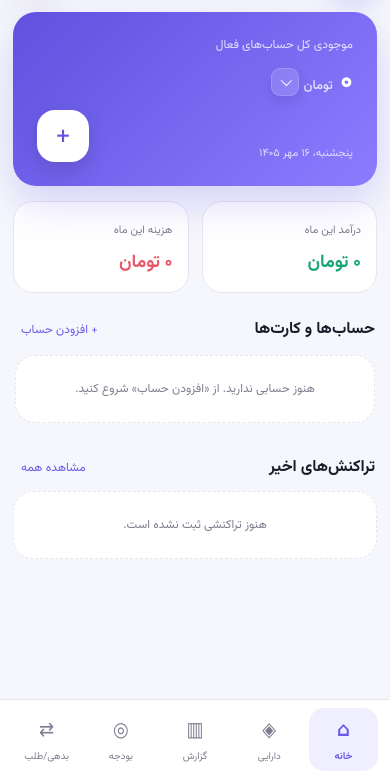
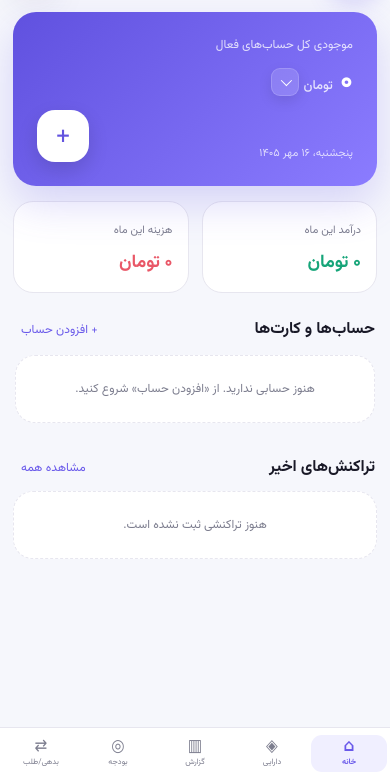
Before and after one commit to noneid000/hesabyar, a plain HTML site: page index.html in a window 390 px wide. Shown: the part 65-844 px from the top of the page. Drawn offline with Linux system fonts and the light colour scheme.

Commit message:
Update index.html

```diff
--- a/index.html
+++ b/index.html
@@ -1005,29 +1005,39 @@
         bottom: 0;
         right: 0;
         left: 0;
+        width: 100%;
+        max-width: 1180px;
         margin: auto;
-        max-width: 1180px;
-        padding: 8px 12px calc(8px + env(safe-area-inset-bottom));
+        box-sizing: border-box;
+        padding: 7px 8px calc(7px + env(safe-area-inset-bottom));
         background: #ffffffeb;
         backdrop-filter: blur(18px);
         border-top: 1px solid var(--border);
         display: grid;
-        grid-template-columns: repeat(5, 1fr);
-        gap: 5px;
+        grid-template-columns: repeat(5, minmax(0, 1fr));
+        gap: 4px;
       }
       [data-theme="dark"] .bottom-nav {
         background: #191b28eb;
       }
       .nav-btn {
+        min-width: 0;
+        width: 100%;
+        box-sizing: border-box;
+        overflow: hidden;
+        white-space: nowrap;
+        text-overflow: ellipsis;
         background: none;
         color: var(--muted);
-        padding: 7px 3px;
-        border-radius: 15px;
+        padding: 6px 2px;
+        border-radius: 13px;
         font-size: 10px;
+        line-height: 1.2;
       }
       .nav-btn span {
         display: block;
-        font-size: 20px;
+        font-size: 19px;
+        line-height: 20px;
         margin-bottom: 2px;
       }
       .nav-btn.active {
@@ -1200,6 +1210,45 @@
         color: var(--muted);
         margin-top: 12px;
       }
+      @media (max-width: 650px) {
+        .bottom-nav {
+          padding-left: 5px;
+          padding-right: 5px;
+          gap: 2px;
+        }
+        .nav-btn {
+          font-size: 9px;
+          padding: 5px 1px;
+          border-radius: 11px;
+        }
+        .nav-btn span {
+          font-size: 18px;
+          line-height: 18px;
+          margin-bottom: 2px;
+        }
+        .app {
+          padding-bottom: 88px;
+        }
+      }
+      @media (max-width: 390px) {
+        .bottom-nav {
+          padding-left: 3px;
+          padding-right: 3px;
+          gap: 1px;
+        }
+        .nav-btn {
+          font-size: 8px;
+          padding: 4px 0;
+        }
+        .nav-btn span {
+          font-size: 17px;
+          line-height: 17px;
+        }
+        .app {
+          padding-bottom: 82px;
+        }
+      }
+
       @media (min-width: 800px) {
         .bottom-nav {
           bottom: 18px;
```
